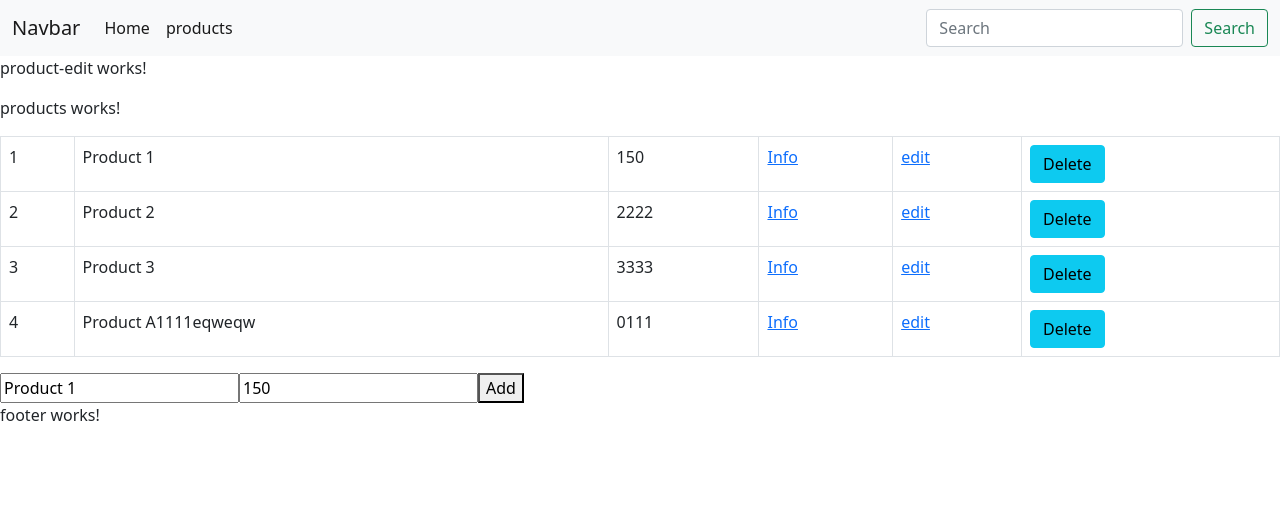
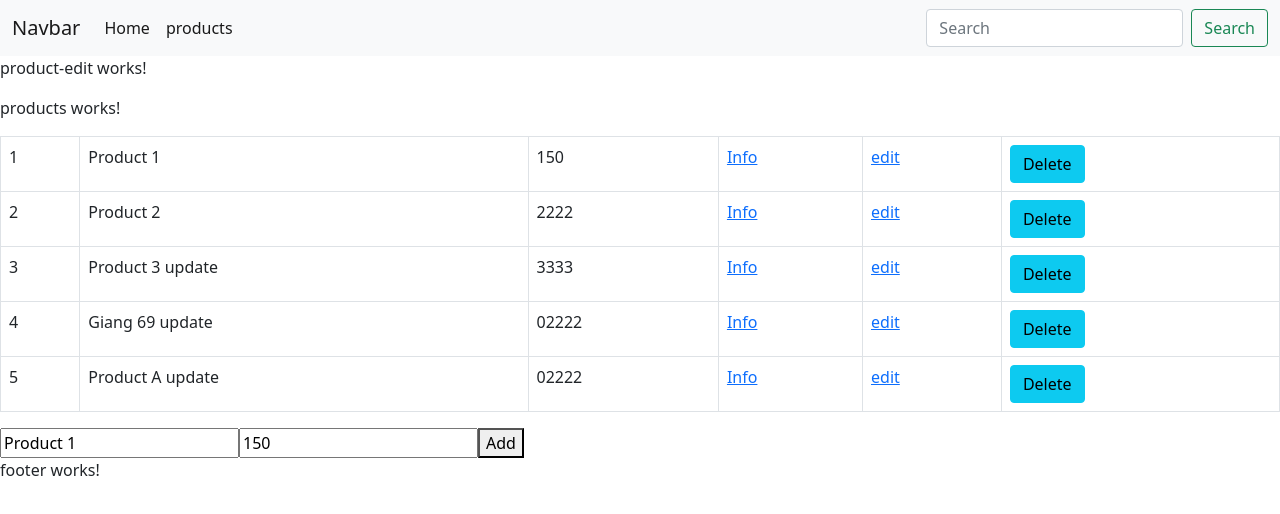
Before and after one commit to giangnqph15195/angular, an Angular app: page /product/edit/1 in a window 1280 px wide. Shown: the top 514 px of the page. Built offline with nearby package versions, Linux system fonts and the light colour scheme; data requests are answered from the project's data file.

Commit message:
feat: Rerender

```diff
--- a/db.json
+++ b/db.json
@@ -14,13 +14,18 @@
     },
     {
       "id": 3,
-      "name": "Product 3",
+      "name": "Product 3 update",
       "price": 3333,
       "status": false
     },
     {
-      "name": "Product A1111eqweqw",
-      "price": "0111",
+      "name": "Giang 69 update ",
+      "price": "02222",
+      "id": 4
+    },
+    {
+      "name": "Product A update",
+      "price": "02222",
       "id": 5
     }
   ]
--- /dev/null
+++ b/src/app/Products.ts
@@ -0,0 +1,6 @@
+export interface IProduct {
+    id?: number,
+    name: string,
+    price: number,
+    status: boolean
+}
--- a/src/app/product-add/product-add.component.ts
+++ b/src/app/product-add/product-add.component.ts
@@ -1,4 +1,5 @@
 import { Component, OnInit, Output, EventEmitter } from '@angular/core';
+import { Router } from '@angular/router';
 import { MyserviceService } from 'src/service/myservice.service';
 
 
@@ -12,7 +13,10 @@ export class ProductAddComponent implements OnInit {
     name: "",
     price: 0
   }
-  constructor(private productservice : MyserviceService) { }
+  constructor(
+    private productservice : MyserviceService,
+    private router : Router
+    ) { }
 
   ngOnInit(): void {
   }
@@ -21,6 +25,10 @@ export class ProductAddComponent implements OnInit {
     console.log(this.product)
     this.productservice.addproduct(this.product).subscribe(data => {
       console.log("Thêm thành công")
+      setTimeout(()=>{
+        this.router.navigateByUrl('/products')
+      },1500)
+
     })
   }
 
--- a/src/app/product-edit/product-edit.component.ts
+++ b/src/app/product-edit/product-edit.component.ts
@@ -1,5 +1,5 @@
 import { Component, OnInit } from '@angular/core';
-import { ActivatedRoute } from '@angular/router';
+import { ActivatedRoute, Router } from '@angular/router';
 import { MyserviceService } from 'src/service/myservice.service';
 
 @Component({
@@ -15,7 +15,8 @@ export class ProductEditComponent implements OnInit {
   }
   constructor(
     private route : ActivatedRoute,
-    private productservice : MyserviceService
+    private productservice : MyserviceService,
+    private router : Router
     ) {
       const id = +this.route.snapshot.paramMap.get("id")!
       console.log(id)
@@ -31,6 +32,9 @@ export class ProductEditComponent implements OnInit {
     if(id){
       this.productservice.updateProduct(this.product).subscribe(data => {
         console.log("Sửa thành công")
+        setTimeout(()=>{
+          this.router.navigateByUrl('/products')
+        },1500)
       })
     }
   }
--- a/src/app/product/product.component.ts
+++ b/src/app/product/product.component.ts
@@ -1,5 +1,6 @@
 import { Component, Input, OnInit } from '@angular/core';
 import { MyserviceService } from 'src/service/myservice.service';
+import { IProduct } from '../Products';
 
 @Component({
   selector: 'app-product',
@@ -7,9 +8,7 @@ import { MyserviceService } from 'src/service/myservice.service';
   styleUrls: ['./product.component.css']
 })
 export class ProductComponent implements OnInit {
-  // @Input('data') productList!: {id:number, name: string, price: number, status: boolean}[]
-  showproduct! : { id:number,name :string, price : number} | undefined
-  productList!: any
+  productList!: IProduct[] |any
   constructor(private productservice : MyserviceService) {
 
    }
@@ -28,6 +27,7 @@ export class ProductComponent implements OnInit {
     if(confirm){
       this.productservice.removeProduct(id).subscribe(data =>{
         console.log("Xoa thanh công")
+        // this.productList = this.productList.filter(item => item.id !== id);
       })
     }
   }
```
